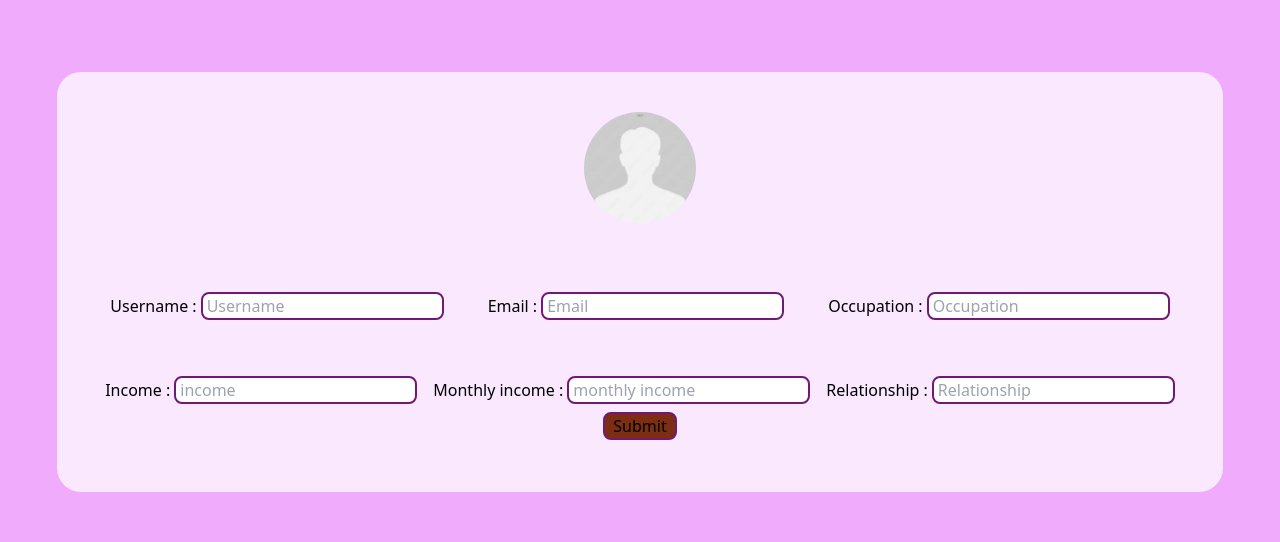
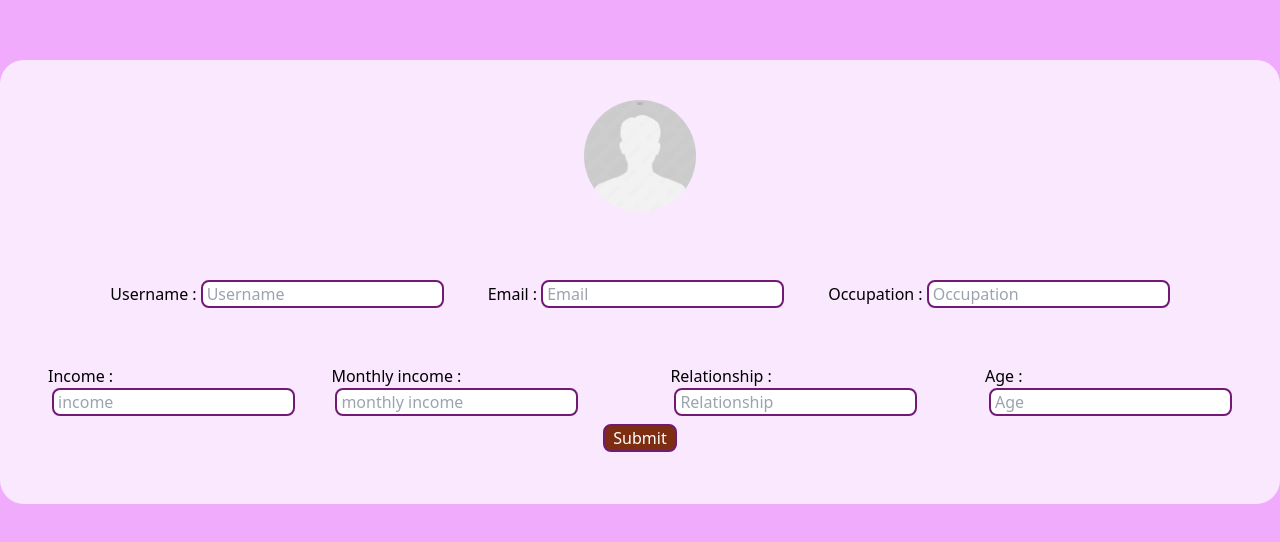
Before and after one commit to BhaaveshWaykole/ImagineCup_api, a React (Vite) app in the folder client/: page / in a window 1280 px wide. Shown: the part 118-660 px from the top of the page. Built offline with nearby package versions, Linux system fonts and the light colour scheme.

Commit message:
minor changes - user info page

```diff
--- a/client/src/components/Profile.jsx
+++ b/client/src/components/Profile.jsx
@@ -78,9 +78,19 @@ export default function Profile() {
                 className='rounded-lg  border-2 border-fuchsia-900 px-1 ml-1'
               />
             </Typography>
+            <Typography className="m-2">
+              Age :
+              <input
+                label="Age"
+                type="text"
+                name="Age"
+                placeholder="Age"
+                className='rounded-lg  border-2 border-fuchsia-900 px-1 ml-1'
+              />
+            </Typography>
           </div>
           <button type="submit" className="flex justify-center">
-            <div className="bg-orange-900 w-fit border-2 border-fuchsia-900 rounded-lg px-2 mb-3">
+            <div className="bg-orange-900 text-white w-fit border-2 border-fuchsia-900 rounded-lg px-2 mb-3">
               <Typography>Submit</Typography>
             </div>
           </button>
```
